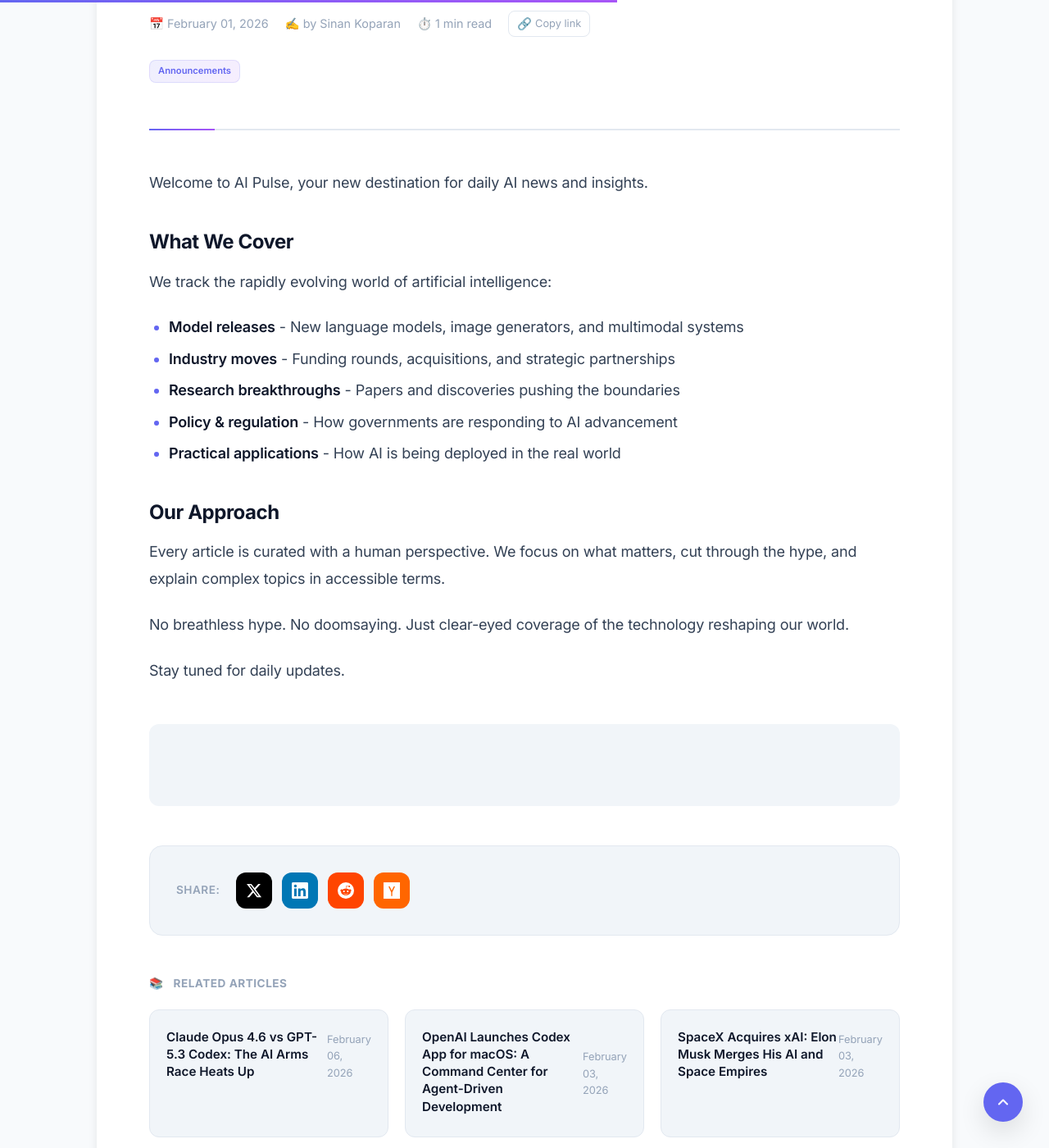
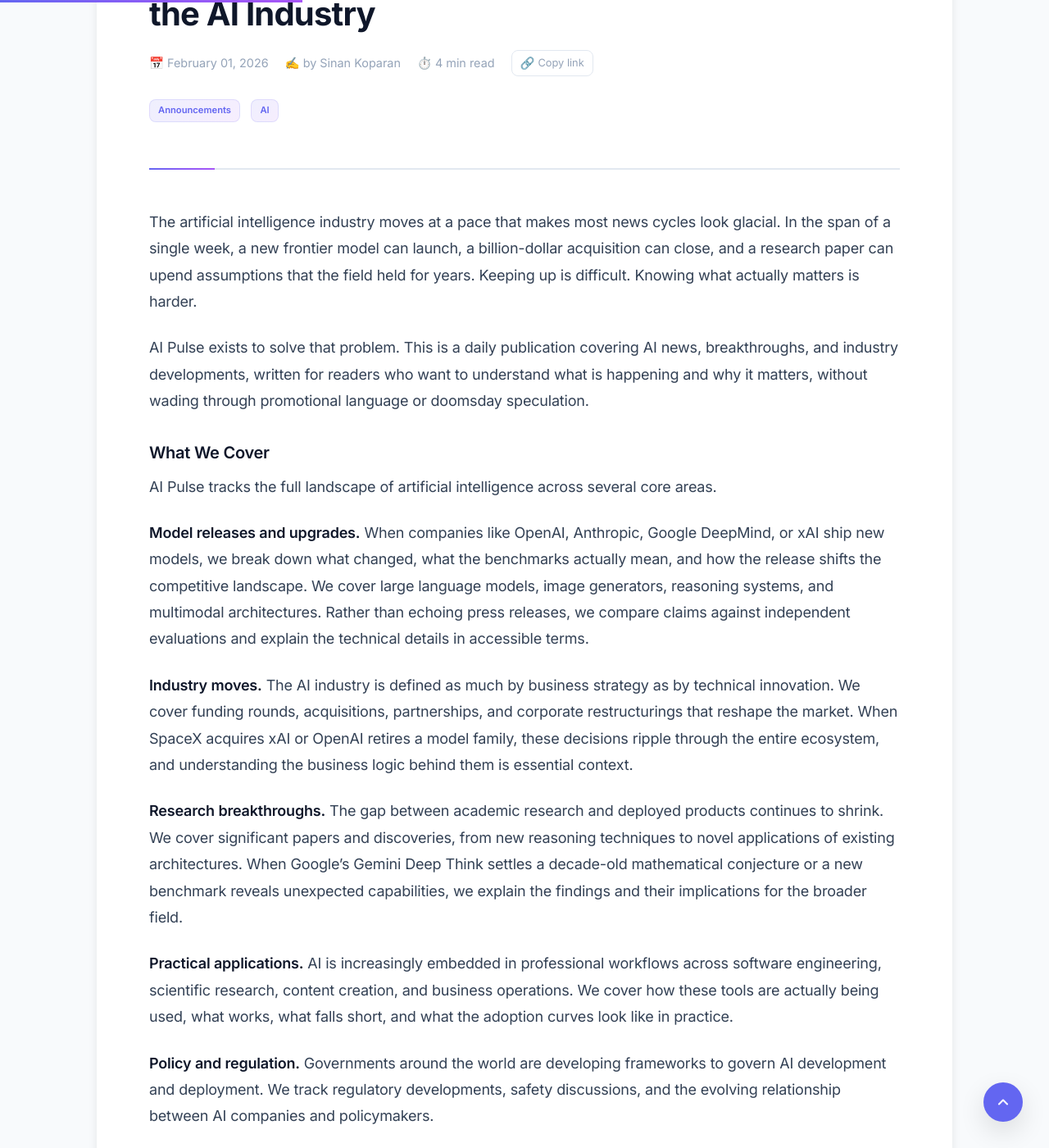
Before and after one commit to sinankprn/aipulsenews, a Jekyll site: the page built from _posts/2026-02-01-welcome-to-ai-pulse.md, in a window 1280 px wide and 1400 px high, scrolled down 426 px. Shown: the whole window at 82% size. Built offline with Jekyll 4.4.1, drawn with Linux system fonts in a browser that asks for light colours; comment, search, counter and statistics services are not loaded; some of the changed text lies outside the part shown.

Commit message:
new gemini 3 deep think post

```diff
--- a/_config.yml
+++ b/_config.yml
@@ -71,8 +71,12 @@ defaults:
 # Google AdSense
 # Replace with your AdSense publisher ID (ca-pub-XXXXXXXXXXXXXXXX)
 adsense:
-  enabled: true
+  enabled: false
   publisher_id: "ca-pub-5814690967626535"
+
+# Newsletter popup
+newsletter:
+  popup_enabled: false
 
 # Exclude from build
 exclude:
--- a/_layouts/default.html
+++ b/_layouts/default.html
@@ -58,7 +58,7 @@
           <a href="{{ '/' | relative_url }}" {% if page.url=="/" %}aria-current="page" {% endif %}>Latest</a>
           <a href="{{ '/tags/' | relative_url }}" {% if page.url=="/tags/" %}aria-current="page" {% endif %}>Tags</a>
           <a href="{{ '/search/' | relative_url }}" {% if page.url=="/search/" %}aria-current="page" {% endif %}>Search</a>
-          <a href="{{ '/author/' | relative_url }}" {% if page.url=="/author/" %}aria-current="page" {% endif %}>About</a>
+          <a href="{{ '/about/' | relative_url }}" {% if page.url=="/about/" %}aria-current="page" {% endif %}>About</a>
           <a href="{{ '/feed.xml' | relative_url }}" aria-label="Subscribe via RSS">RSS</a>
           <button class="theme-toggle" aria-label="Toggle dark mode" title="Toggle theme">
             <svg class="theme-icon-moon" width="18" height="18" viewBox="0 0 24 24" fill="none" stroke="currentColor" stroke-width="2" stroke-linecap="round" stroke-linejoin="round">
--- a/_layouts/post.html
+++ b/_layouts/post.html
@@ -138,7 +138,9 @@ layout: default
   </svg>
 </button>
 
+{% if site.newsletter.popup_enabled %}
 {% include newsletter-cta.html %}
+{% endif %}
 
 <script src="{{ '/assets/js/progress.js' | relative_url }}"></script>
 {% if page.toc %}
--- a/_posts/2026-02-01-welcome-to-ai-pulse.md
+++ b/_posts/2026-02-01-welcome-to-ai-pulse.md
@@ -1,29 +1,56 @@
 ---
 layout: post
-title: "Welcome to AI Pulse"
+title: "Welcome to AI Pulse: Clear-Eyed Coverage of the AI Industry"
 date: 2026-02-01 08:00:00
 author: Sinan Koparan
 tags:
   - Announcements
-description: "AI Pulse is your daily source for AI news, breakthroughs, and insights curated for humans."
+  - AI
+description: "AI Pulse is a daily AI news publication covering model releases, industry moves, research breakthroughs, and the real-world impact of artificial intelligence, written for readers who want substance over hype."
+sources:
+  - https://artificialintelligencepulse.it.com
 ---
 
-Welcome to AI Pulse, your new destination for daily AI news and insights.
+The artificial intelligence industry moves at a pace that makes most news cycles look glacial. In the span of a single week, a new frontier model can launch, a billion-dollar acquisition can close, and a research paper can upend assumptions that the field held for years. Keeping up is difficult. Knowing what actually matters is harder.
 
-## What We Cover
+AI Pulse exists to solve that problem. This is a daily publication covering AI news, breakthroughs, and industry developments, written for readers who want to understand what is happening and why it matters, without wading through promotional language or doomsday speculation.
 
-We track the rapidly evolving world of artificial intelligence:
+### What We Cover
 
-- **Model releases** - New language models, image generators, and multimodal systems
-- **Industry moves** - Funding rounds, acquisitions, and strategic partnerships
-- **Research breakthroughs** - Papers and discoveries pushing the boundaries
-- **Policy & regulation** - How governments are responding to AI advancement
-- **Practical applications** - How AI is being deployed in the real world
+AI Pulse tracks the full landscape of artificial intelligence across several core areas.
 
-## Our Approach
+**Model releases and upgrades.** When companies like OpenAI, Anthropic, Google DeepMind, or xAI ship new models, we break down what changed, what the benchmarks actually mean, and how the release shifts the competitive landscape. We cover large language models, image generators, reasoning systems, and multimodal architectures. Rather than echoing press releases, we compare claims against independent evaluations and explain the technical details in accessible terms.
 
-Every article is curated with a human perspective. We focus on what matters, cut through the hype, and explain complex topics in accessible terms.
+**Industry moves.** The AI industry is defined as much by business strategy as by technical innovation. We cover funding rounds, acquisitions, partnerships, and corporate restructurings that reshape the market. When SpaceX acquires xAI or OpenAI retires a model family, these decisions ripple through the entire ecosystem, and understanding the business logic behind them is essential context.
 
-No breathless hype. No doomsaying. Just clear-eyed coverage of the technology reshaping our world.
+**Research breakthroughs.** The gap between academic research and deployed products continues to shrink. We cover significant papers and discoveries, from new reasoning techniques to novel applications of existing architectures. When Google's Gemini Deep Think settles a decade-old mathematical conjecture or a new benchmark reveals unexpected capabilities, we explain the findings and their implications for the broader field.
 
-Stay tuned for daily updates.
+**Practical applications.** AI is increasingly embedded in professional workflows across software engineering, scientific research, content creation, and business operations. We cover how these tools are actually being used, what works, what falls short, and what the adoption curves look like in practice.
+
+**Policy and regulation.** Governments around the world are developing frameworks to govern AI development and deployment. We track regulatory developments, safety discussions, and the evolving relationship between AI companies and policymakers.
+
+### Our Editorial Approach
+
+AI coverage often falls into two traps: breathless optimism that treats every product launch as a revolution, or reflexive pessimism that frames every capability gain as an existential threat. AI Pulse aims for neither. Our approach is grounded in a few principles.
+
+**Source verification.** Every article includes links to primary sources so readers can verify claims independently. We draw from official announcements, research papers, benchmark results, and credible reporting. When information is unverified or based on limited sources, we say so.
+
+**Technical accuracy.** AI is a technical field, and covering it well requires engaging with the technical details. We explain concepts like inference-time compute scaling, context windows, and agentic architectures in plain language without sacrificing precision. Readers should come away understanding not just what happened but how it works.
+
+**Analysis over hype.** Benchmark numbers and capability claims require context. A model scoring 84.6% on ARC-AGI-2 or achieving 3455 Elo on Codeforces means little without understanding what those benchmarks measure, how they compare to prior results, and what limitations they carry. We provide that context.
+
+**AI-assisted, human-directed.** AI Pulse uses AI tools in the editorial process for research assistance and draft generation, and we are transparent about this. All content is reviewed, edited, and approved by human editors before publication. We believe AI-assisted journalism can improve quality and speed when combined with rigorous human oversight, and we are committed to demonstrating that in practice. Full details are available on our [Editorial Standards](/editorial/) page.
+
+### Who This Is For
+
+AI Pulse is written for a broad audience with a genuine interest in artificial intelligence. Whether you are a software engineer evaluating which models to integrate into your stack, a researcher tracking the competitive landscape, a business leader assessing AI adoption strategies, or simply someone who wants to understand the technology reshaping modern industry, the goal is the same: give you the information you need in a form you can actually use.
+
+We publish daily and cover stories as they develop. You can follow along via our [RSS feed](/feed.xml), subscribe to our weekly newsletter for a curated digest, or browse articles by topic using our [tag system](/tags/).
+
+### What Comes Next
+
+AI Pulse launched in February 2026, and the pace of the industry has only reinforced why a publication like this is necessary. In our first week alone, we covered Anthropic and OpenAI releasing competing frontier models, xAI launching a new image generation system, and a corporate merger that could redefine AI infrastructure. These stories will only accelerate.
+
+The publication will continue to grow alongside the field it covers. We are expanding our coverage areas, deepening our analysis, and building a resource that readers can rely on for clear, substantive, and timely AI journalism.
+
+If you have a story tip, correction, or feedback, visit our [Contact](/contact/) page. We read everything.
```
Also changed, not shown: _posts/2026-02-13-google-gemini-deep-think-goes-beyond-math.md (added, +72 -0 lines), author.md (+1 -1 lines), assets/images/posts/gemini-3_deep-think_keyword_head.width-1200.format-webp_hwEwSDm.webp (deleted), assets/images/posts/gemini3deepthink.jpeg (added).
